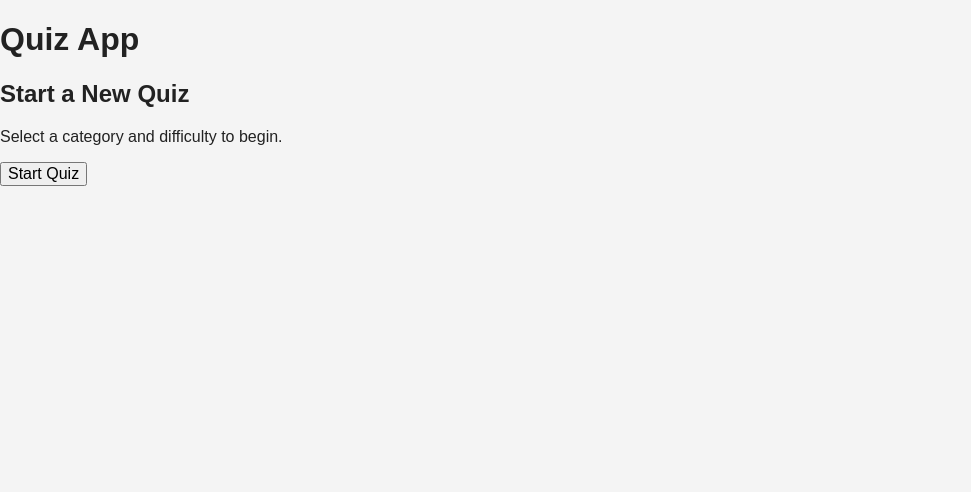
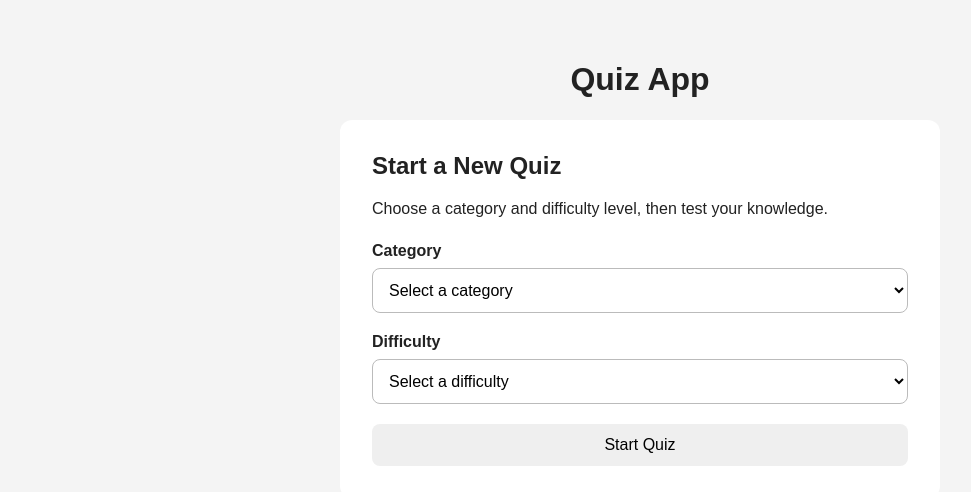
Before and after one commit to iangelicsx23/quiz-app, a React (Vite) app: page / in a window 1280 px wide. Shown: the top 492 px of the page, without its empty margins (0-971 px from the left). Built offline with nearby package versions, Linux system fonts and the light colour scheme.

Commit message:
feat(TASK-08): build quiz home screen

```diff
--- a/src/components/HomeScreen.jsx
+++ b/src/components/HomeScreen.jsx
@@ -1,12 +1,51 @@
 function HomeScreen({ onStartQuiz }) {
   return (
-    <section>
+    <section className="home-screen">
       <h2>Start a New Quiz</h2>
-      <p>Select a category and difficulty to begin.</p>
 
-      <button type="button" onClick={onStartQuiz}>
-        Start Quiz
-      </button>
+      <p>
+        Choose a category and difficulty level, then test your knowledge.
+      </p>
+
+      <form
+        className="quiz-settings"
+        onSubmit={(event) => {
+          event.preventDefault();
+          onStartQuiz();
+        }}
+      >
+        <div className="form-group">
+          <label htmlFor="category">Category</label>
+
+          <select id="category" name="category">
+            <option value="">Select a category</option>
+            <option value="General Knowledge">
+              General Knowledge
+            </option>
+            <option value="Web Development">
+              Web Development
+            </option>
+            <option value="JavaScript">
+              JavaScript
+            </option>
+          </select>
+        </div>
+
+        <div className="form-group">
+          <label htmlFor="difficulty">Difficulty</label>
+
+          <select id="difficulty" name="difficulty">
+            <option value="">Select a difficulty</option>
+            <option value="Easy">Easy</option>
+            <option value="Medium">Medium</option>
+            <option value="Hard">Hard</option>
+          </select>
+        </div>
+
+        <button type="submit">
+          Start Quiz
+        </button>
+      </form>
     </section>
   );
 }
--- a/src/index.css
+++ b/src/index.css
@@ -4,6 +4,7 @@
 
 body {
   margin: 0;
+  min-height: 100vh;
   font-family: Arial, sans-serif;
   background: #f4f4f4;
   color: #222;
@@ -13,3 +14,58 @@ button,
 select {
   font: inherit;
 }
+
+button {
+  cursor: pointer;
+}
+
+main {
+  width: min(90%, 600px);
+  margin: 0 auto;
+  padding: 40px 0;
+}
+
+h1 {
+  text-align: center;
+}
+
+.home-screen {
+  background: white;
+  padding: 32px;
+  border-radius: 12px;
+}
+
+.home-screen h2 {
+  margin-top: 0;
+}
+
+.quiz-settings {
+  display: flex;
+  flex-direction: column;
+  gap: 20px;
+  margin-top: 24px;
+}
+
+.form-group {
+  display: flex;
+  flex-direction: column;
+  gap: 8px;
+}
+
+.form-group label {
+  font-weight: bold;
+}
+
+.form-group select {
+  width: 100%;
+  padding: 12px;
+  border: 1px solid #bbb;
+  border-radius: 8px;
+  background: white;
+}
+
+.quiz-settings button {
+  padding: 12px 18px;
+  border: none;
+  border-radius: 8px;
+}
```
Also changed, not shown: 1 other file (tests, documents, lock files or other folders).
